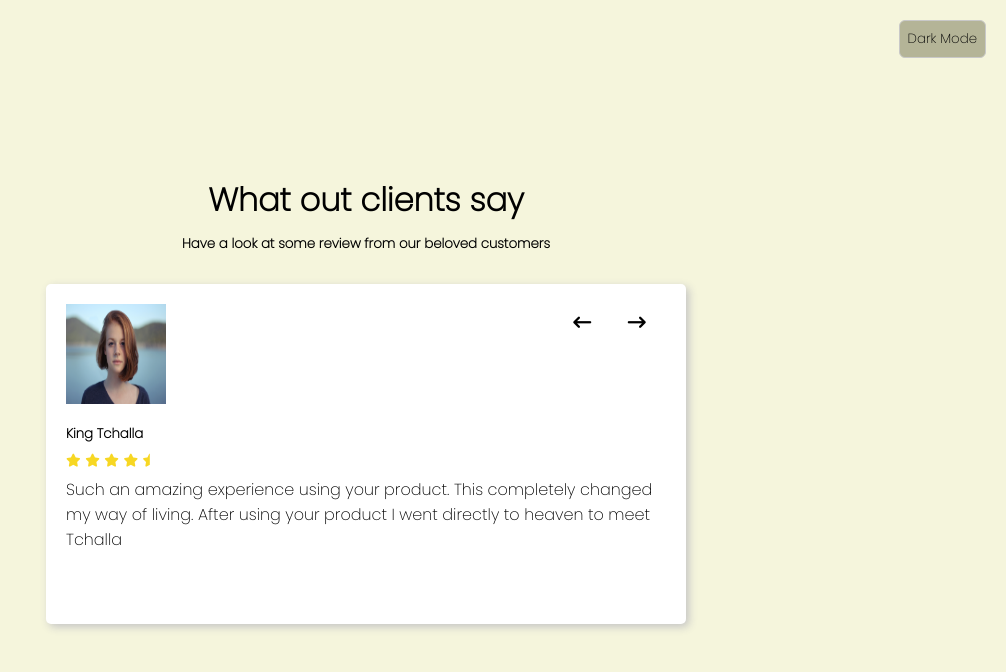
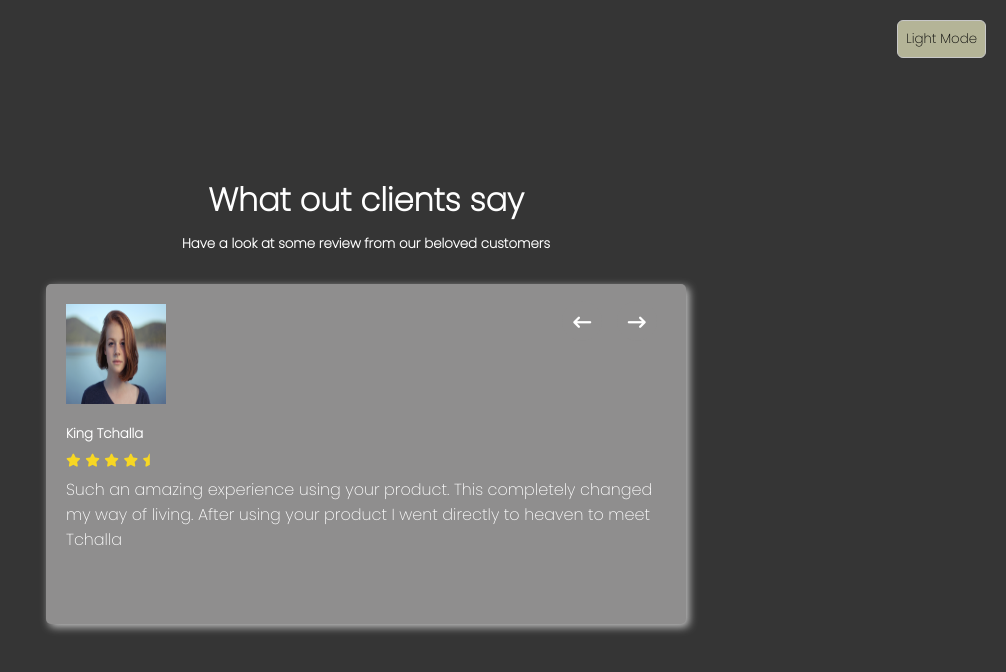
Before and after one commit to neupsulav/javascriptProjects, a plain HTML site: page darkMode/index.html in a window 1280 px wide. Both pictures are taken after a click on the button "Dark Mode". Shown: the whole page, without its empty margins (274-1280 px from the left). Drawn offline with Linux system fonts and the light colour scheme.

Commit message:
Added logic for Dark Mode

```diff
--- a/darkMode/index.html
+++ b/darkMode/index.html
@@ -11,8 +11,8 @@
 
 <body>
 
-    <div class="darkMode">
-        <button class="dark">Dark Mode</button>
+    <div class="darkModeProp">
+        <button class="dark" id="dark">Dark Mode</button>
     </div>
 
     <div class="container">
--- a/darkMode/script.js
+++ b/darkMode/script.js
@@ -53,3 +53,15 @@ rightBtn.addEventListener('click', () => {
     customerTestimonial.innerText = `${data[count].testimonial}`
 
 })
+
+// for dark mode
+let darkModeBtn = document.getElementById('dark')
+darkModeBtn.addEventListener('click', () => {
+    document.body.classList.toggle('darkMode')
+    document.body.style.transition = '1s'
+    if (darkModeBtn.innerText == 'Dark Mode') {
+        darkModeBtn.innerText = 'Light Mode'
+    } else {
+        darkModeBtn.innerText = 'Dark Mode'
+    }
+})
--- a/darkMode/style.css
+++ b/darkMode/style.css
@@ -6,16 +6,28 @@
     font-family: 'Poppins', sans-serif;
 }
 
+:root {
+    --primary-color: beige;
+    --secondary-color: white;
+    --text-color: black;
+}
+
+.darkMode {
+    --primary-color: rgb(53, 53, 53);
+    --secondary-color: rgb(143, 142, 142);
+    --text-color: white;
+}
+
 body {
     height: 100vh;
-    background-color: beige;
+    background-color: var(--primary-color);
     display: flex;
     justify-content: center;
     align-items: center;
     position: relative;
 }
 
-.darkMode {
+.darkModeProp {
     position: absolute;
     top: 20px;
     right: 20px;
@@ -42,23 +54,27 @@ body {
 }
 
 .container {
+    color: var(--text-color);
     display: flex;
     flex-direction: column;
 }
 
 .title {
+    color: var(--text-color);
     text-align: center;
     margin-bottom: 10px;
 }
 
 .subTitle {
+    color: var(--text-color);
     text-align: center;
 }
 
 .card {
+    color: var(--text-color);
     width: 600px;
     height: 300px;
-    background-color: white;
+    background-color: var(--secondary-color);
     margin-top: 30px;
     padding: 20px;
     position: relative;
@@ -77,6 +93,7 @@ img {
 }
 
 .name {
+    color: var(--text-color);
     margin-top: 120px;
     font-weight: bold;
 }
@@ -89,19 +106,20 @@ img {
 }
 
 .btn {
+    color: var(--text-color);
     padding: 8px;
     width: 40px;
     height: 40px;
     border: 0;
     border-radius: 50%;
     margin-right: 10px;
-    background-color: white;
+    background-color: var(--secondary-color);
     font-size: large;
 
 }
 
 .btn:hover {
-    background-color: beige;
+    background-color: var(--primary-color);
     transition: 0.5s ease-in-out;
     cursor: pointer;
 }
```
